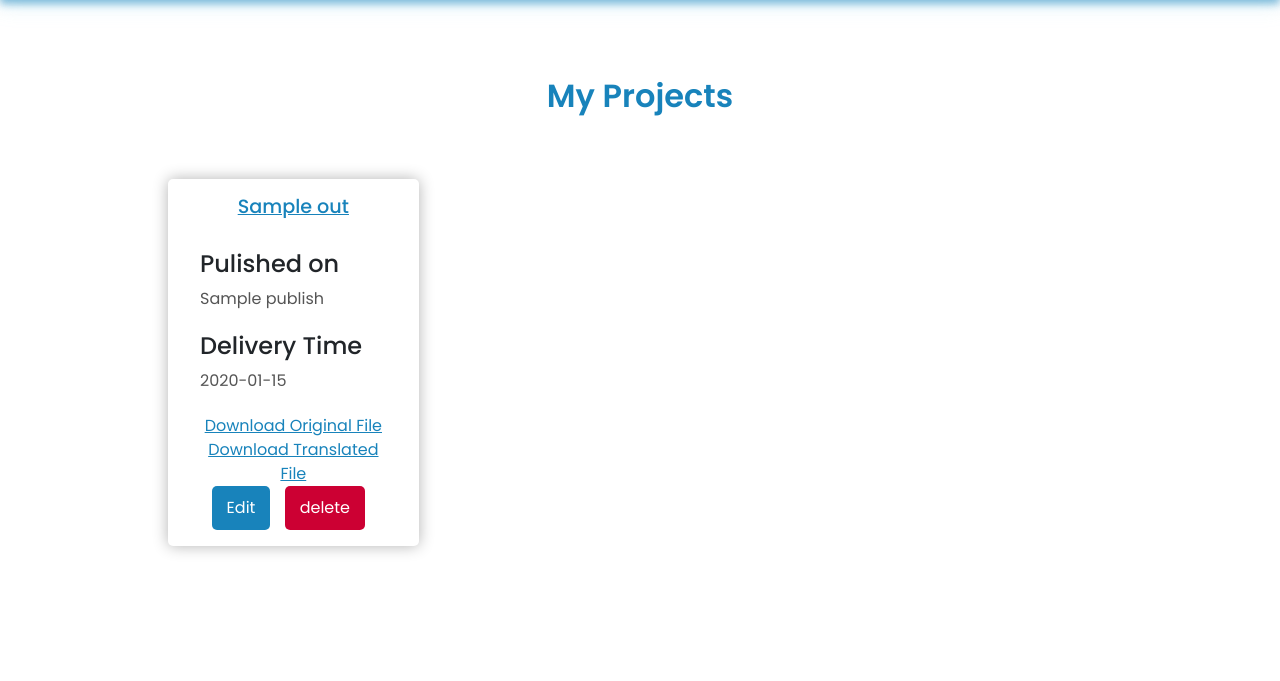
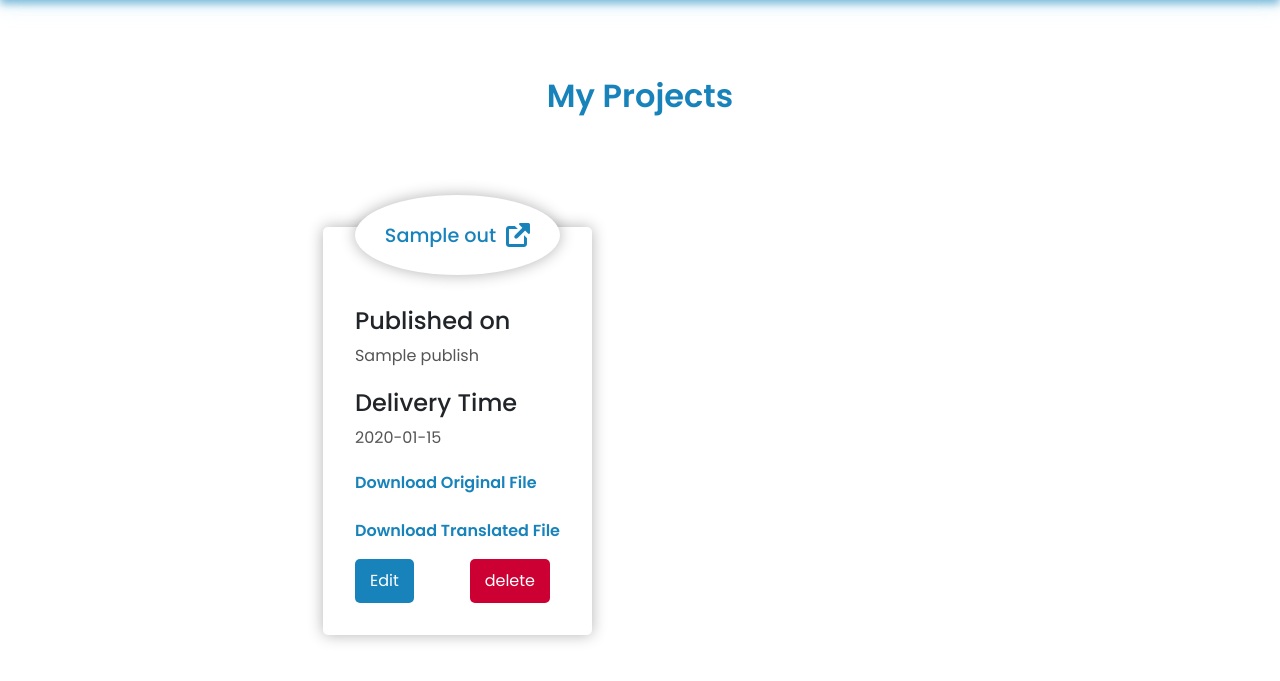
Before and after one commit to Bashar511/Translation-System, a Django app: template backend/templates/browse_projects.html in a window 1280 px wide. Shown: the part 66-747 px from the top of the page. Run offline with Django 3.2, Linux system fonts and the light colour scheme; the template is opened without the code that fills it: most values are stand-ins (such as "Sample title", 1, 10 or a date in 2020); some libraries are stand-ins or nearby versions.

Commit message:
Update on browse_projects.html

```diff
--- a/backend/templates/browse_projects.html
+++ b/backend/templates/browse_projects.html
@@ -10,16 +10,17 @@
   <h2 class="title">My Projects</h2>
 
   {% csrf_token %}
-  <div class=all-project>
+  <div class="all-project">
       {% for out in form_out %}
 
       <div class="project-card">
         <div class="title-project">
-          <h2><a href="{% url 'translation:details' out.pk %}">{{ out.title }}</a></h2>
+          <h2 ><a class="card-title" href="{% url 'translation:details' out.pk %}">{{ out.title }} <img src="{% static 'images/external.png' %}" alt=""> </a></h2>
+
         </div>
         <div class="time-project">
           <div>
-            <h4>Pulished on</h4>
+            <h4>Published on</h4>
             <p>{{ out.publish }}</p>
           </div>
           <div>
@@ -53,7 +54,12 @@
         </div>
 
   <style>
-
+.all-project {
+  display: flex;
+  flex-wrap: wrap;
+  gap: 2rem;
+  justify-content: center;
+}
   .course {
     padding: 24px 40px;
     border-radius: 41px;
@@ -67,12 +73,42 @@
     margin: 55px auto;
     flex-wrap: wrap;
   }
-
+  a {
+    text-decoration: none;
+  }
+  .card-title {
+  display: flex;
+  align-items: center;
+  justify-content: center;
+  gap: 10px;
+  background: #fff;
+  border-radius: 50%;
+  width: 100%;
+  max-width: 300px;
+  height: 10vh;
+  margin-top: -4rem;
+  box-shadow: 0 0 15px 0 rgba(0,0,0,0.3);
+  overflow: hidden;
+  text-overflow: ellipsis;
+  white-space: nowrap;
+}
+.card-title a {
+  overflow: hidden;
+  text-overflow: ellipsis;
+  white-space: nowrap;
+  display: block;
+  max-width: 100%;
+}
+  .card-title:hover {
+    box-shadow: 0 4px 8px 0 #1882bb86, 0 6px 20px 0 rgba(147, 217, 243, 0.219);
+    background:#f5f5f5
+  }
   .title {
     font-weight:600;
     color: #1883bb;
     font-size: 2em;
-    margin: 4rem 0;
+    margin-bottom: 7rem;
+    margin-top: 4rem;
   }
 
   .title-project {
@@ -88,16 +124,15 @@
   }
 
   .project-card {
-    background-color: #f5f5f5;
-
-    border-radius: 5px;
-
-    background: #fff;
-    box-shadow: 0 0 15px 0 rgba(0,0,0,0.3);
-
-    padding: 1rem 2rem;
-    transition:.5s;
-  }
+  background-color: #f5f5f5;
+  border-radius: 5px;
+  background: #fff;
+  box-shadow: 0 0 15px 0 rgba(0,0,0,0.3);
+  padding: 2rem;
+  transition: .5s;
+  flex: 1 1 300px;
+  max-width: 300px;
+}
   .project-card:hover {
     box-shadow: 0 4px 8px 0 #1882bb86, 0 6px 20px 0 rgba(147, 217, 243, 0.219);
     background:#f5f5f5
@@ -119,7 +154,10 @@
     margin: 1rem 0;
 
   }
-
+  .btn-project {
+    display: flex;
+    justify-content: space-between;
+  }
   .btn-project button {
     margin-right: 10px;
     padding: 10px 15px;
@@ -142,7 +180,7 @@
   }
 
     .modal {
-      display: none; /* Hidden by default */
+      display: none;
       position: fixed;
       z-index: 1;
       left: 0;
@@ -188,18 +226,37 @@
     color: white;
   }
 
-  /* Responsive layout adjustments */
-  @media (max-width: 768px) {
+
+  @media (max-width: 1330px) {
     .all-project {
-      grid-template-columns: repeat(2, 1fr); /* 2 columns on medium screens */
+      grid-template-columns: repeat(2, 1fr);
     }
   }
 
-  @media (max-width: 480px) {
+  @media (max-width: 900px) {
     .all-project {
-      grid-template-columns: 1fr; /* 1 column on small screens */
+      grid-template-columns: 1fr;
     }
   }
+  .file-projct {
+    display: flex;
+    flex-direction: column;
+    align-items: flex-start;
+    /* gap: 0.5rem; */
+    margin: 1rem 0;
+}
+
+.file-projct a {
+  color: #1883bb;
+  font-weight: 600;
+  transition: color 0.3s;
+}
+
+.file-projct a:hover {
+  color: #126591;
+  text-decoration: underline;
+}
+
   </style>
 
   <script>
@@ -211,12 +268,12 @@
 
           function showConfirmModal(projectId) {
             projectToDelete = projectId;
-            document.getElementById('confirmModal').style.display = 'flex'; // Show the modal
+            document.getElementById('confirmModal').style.display = 'flex';
           }
 
           document.getElementById('confirmBtn').addEventListener('click', function() {
             if (projectToDelete) {
-              document.getElementById('confirmModal').style.display = 'none'; // Hide the modal
+              document.getElementById('confirmModal').style.display = 'none';
               window.location.href = "{% url 'translation:delet' 0 %}".replace('0', projectToDelete);
             }
           });
@@ -225,7 +282,6 @@
             document.getElementById('confirmModal').style.display = 'none';
           });
 
-          // Close the modal when clicking outside the modal content
           window.onclick = function(event) {
             const modal = document.getElementById('confirmModal');
             if (event.target == modal) {
@@ -233,7 +289,6 @@
             }
           }
 
-          // Prevent modal from showing automatically on page load
           window.onload = function() {
             document.getElementById('confirmModal').style.display = 'none';
           };
```
Also changed, not shown: backend/static/images/external.png (added).
